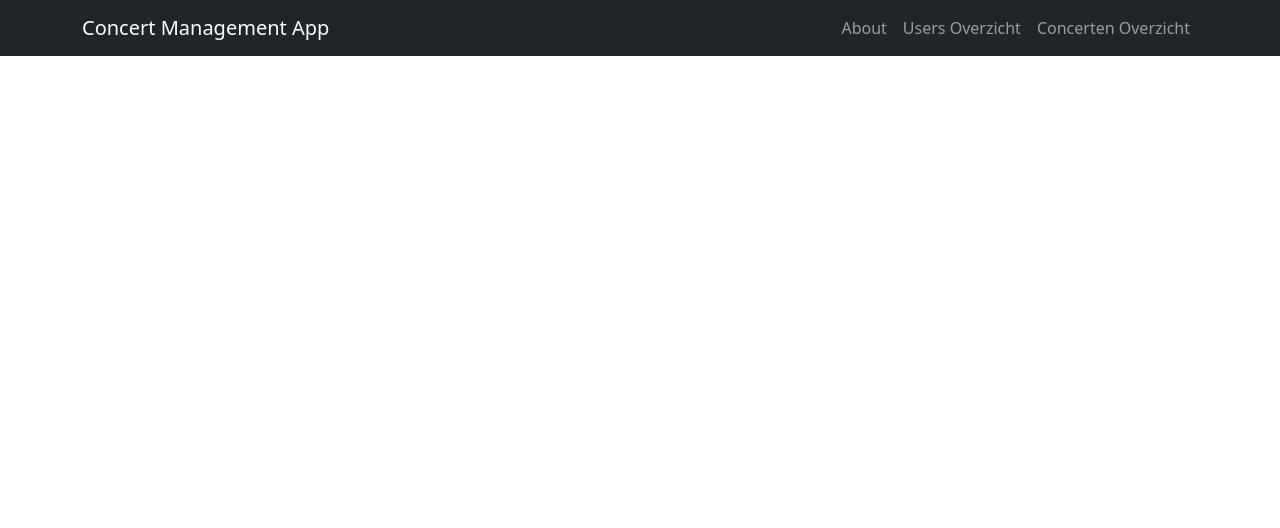
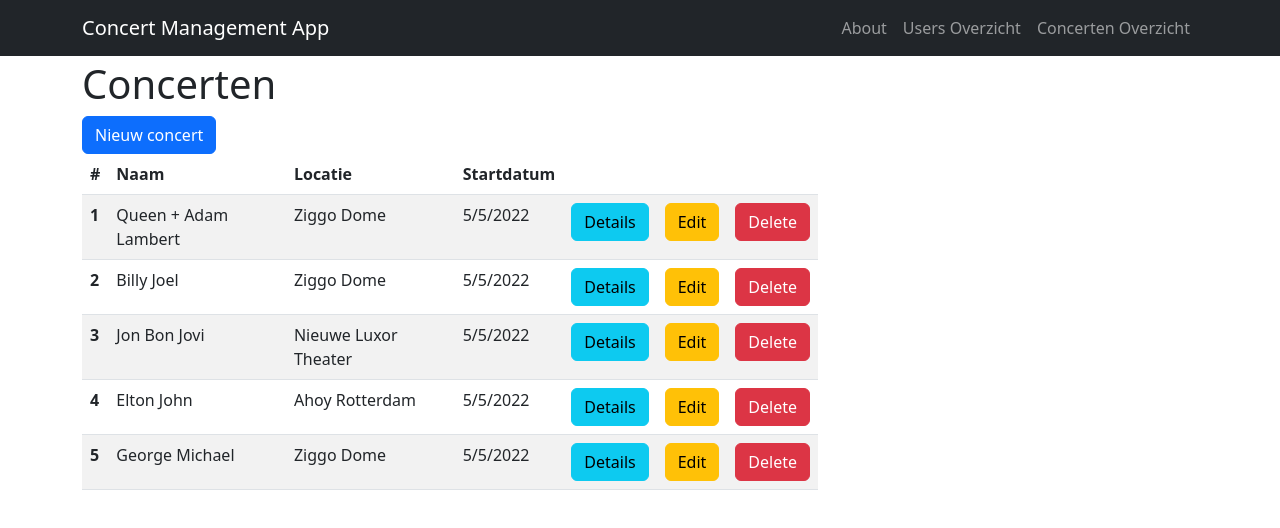
Before and after one commit to LMTVogel/angular_school_project_1, an Angular app: page /concerts in a window 1280 px wide. Before the commit this address led to /. Shown: the top 528 px of the page. Built offline with nearby package versions, Linux system fonts and the light colour scheme.

Commit message:
Made the list for concerts functional

```diff
--- a/src/app/concert/concert-list/concert-list.component.html
+++ b/src/app/concert/concert-list/concert-list.component.html
@@ -1 +1,36 @@
-<p>concert-list works!</p>
+<div class="row mt-1">
+    <div class="col-8">
+        <h1>Concerten</h1>
+        <a class="btn btn-primary" routerLink="new">Nieuw concert</a>
+        <table class="table table-striped">
+            <thead>
+                <tr>
+                    <th scope="col">#</th>
+                    <th scope="col">Naam</th>
+                    <th scope="col">Locatie</th>
+                    <th scope="col">Startdatum</th>
+                    <th scope="col"></th>
+                    <th scope="col"></th>
+                    <th scope="col"></th>
+                </tr>
+            </thead>
+            <tbody>
+                <tr *ngFor="let concert of concerts; let i = index">
+                    <th scope="row">{{i + 1}}</th>
+                    <td>{{concert.name}}</td>
+                    <td>{{concert.location.name}}</td>
+                    <td>{{concert.startDateTime.toLocaleDateString()}}</td>
+                    <td>
+                        <button class="btn btn-info" [routerLink]="['/concerts', concert.id]">Details</button>
+                    </td>
+                    <td>
+                        <button class="btn btn-warning" [routerLink]="['/concerts', concert.id, 'edit']">Edit</button>
+                    </td>
+                    <td>
+                        <button (click)="deleteConcert(concert.id)" class="btn btn-danger">Delete</button>
+                    </td>
+                </tr>
+            </tbody>
+        </table>
+    </div>
+</div>
--- a/src/app/concert/concert-list/concert-list.component.ts
+++ b/src/app/concert/concert-list/concert-list.component.ts
@@ -1,4 +1,7 @@
 import { Component, OnInit } from '@angular/core';
+
+import { ConcertService } from 'src/app/shared/services/concert/concert.service';
+import { Concert } from '../../../app/shared/models/concert.model';
 
 @Component({
   selector: 'app-concert-list',
@@ -6,10 +9,15 @@ import { Component, OnInit } from '@angular/core';
   styleUrls: ['./concert-list.component.scss']
 })
 export class ConcertListComponent implements OnInit {
+  concerts: Concert[] = [];
 
-  constructor() { }
+  constructor(private concertService: ConcertService) { }
 
   ngOnInit(): void {
+    this.concerts = this.concertService.getConcerts();
   }
 
+  deleteConcert(id: number): void {
+    this.concertService.deleteConcert(id);
+  }
 }
--- a/src/app/shared/services/concert/concert.service.ts
+++ b/src/app/shared/services/concert/concert.service.ts
@@ -163,4 +163,9 @@ export class ConcertService {
   addConcert(concert: Concert): void {
     this.concerts.push(concert);
   }
+
+  deleteConcert(id: number): void {
+    let concertToDelete = this.concerts.findIndex((concert) => concert.id === id);
+    this.concerts.splice(concertToDelete, 1);
+  }
 }
```
Also changed, not shown: src/app/app-routing.module.ts (+8 -0 lines).
